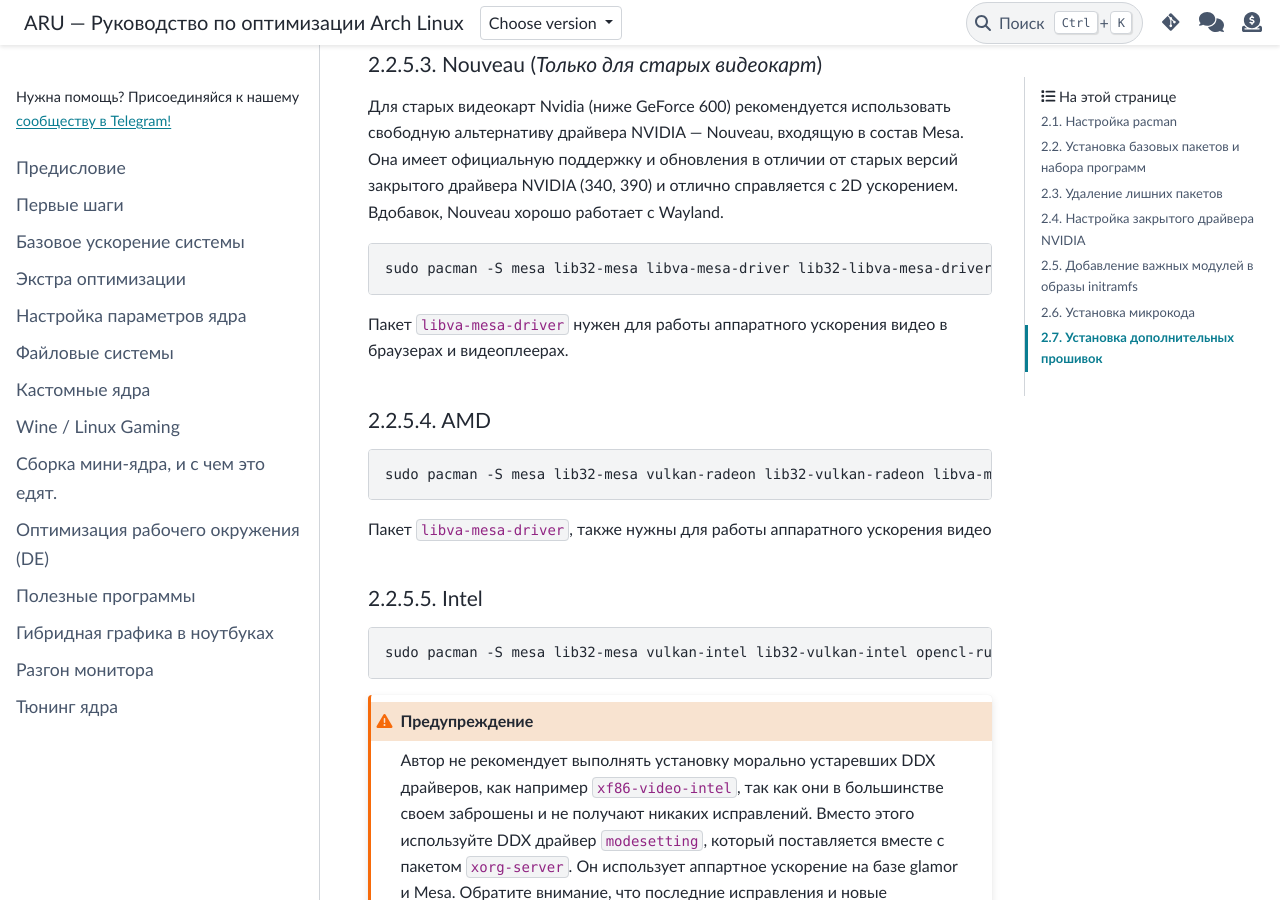
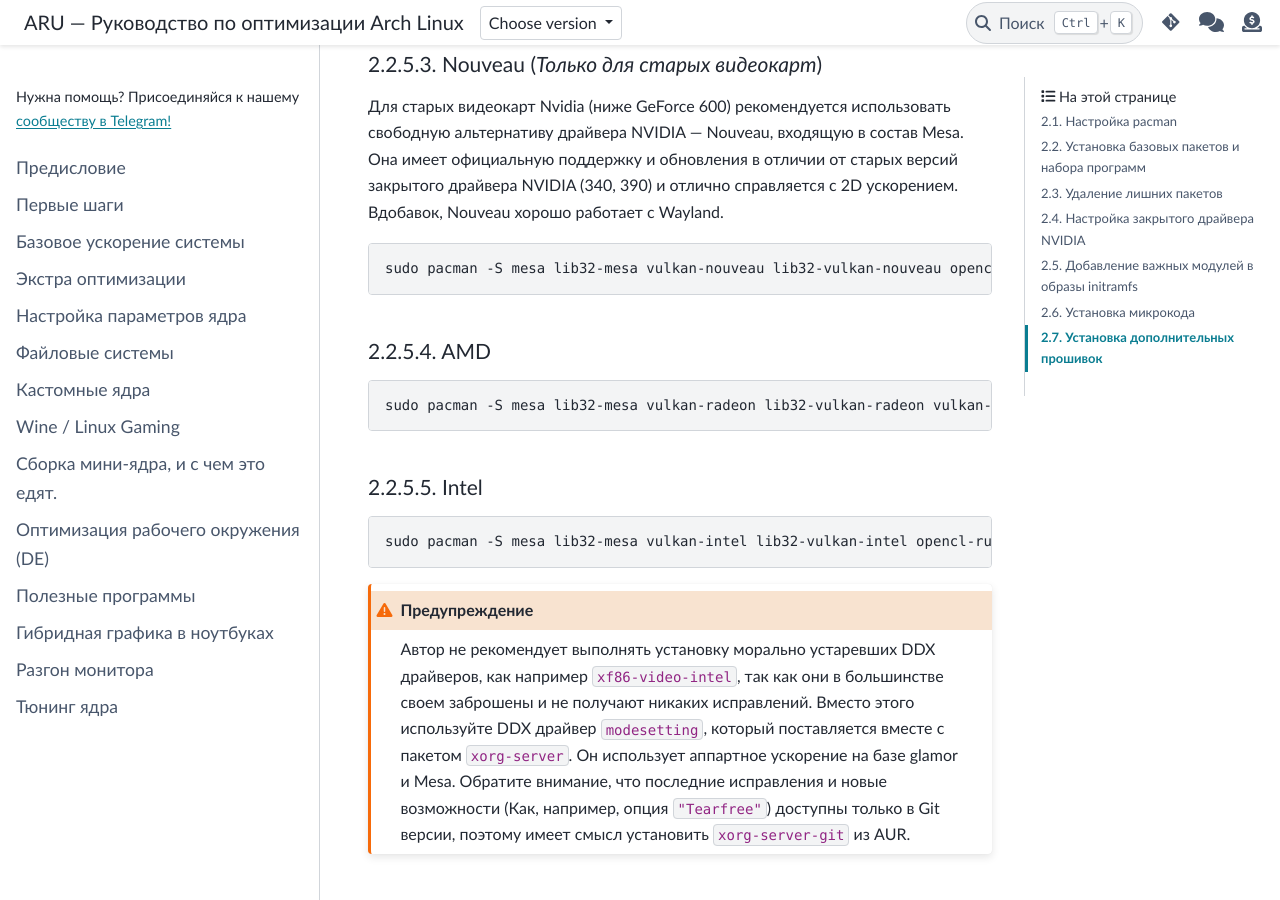
Before and after one commit to ventureoo/ARU, a Sphinx documentation site: the page built from docs/source/first-steps.rst, in a window 1280 px wide and 900 px high, scrolled down 6476 px. Built offline with Sphinx 7.4.7 and the PyData theme 0.15.4, drawn with Linux system fonts in a browser that asks for light colours.

Commit message:
first-steps: Most of VAAPI drivers now part of the mesa package
See: https://gitlab.archlinux.org/archlinux/packaging/packages/mesa/-/commit/825be1410117ed165a6eee7a11e3a3e3cce2ae4b

Signed-off-by: Vasiliy Stelmachenok <ventureo@cachyos.org>

```diff
--- a/docs/source/first-steps.rst
+++ b/docs/source/first-steps.rst
@@ -314,19 +314,13 @@
 драйвера NVIDIA (340, 390) и отлично справляется с 2D ускорением. Вдобавок,
 Nouveau хорошо работает с Wayland. ::
 
-  sudo pacman -S mesa lib32-mesa libva-mesa-driver lib32-libva-mesa-driver vulkan-nouveau lib32-vulkan-nouveau opencl-rusticl-mesa lib32-opencl-rusticl-mesa
-
-Пакет ``libva-mesa-driver`` нужен для работы аппаратного ускорения
-видео в браузерах и видеоплеерах.
+  sudo pacman -S mesa lib32-mesa vulkan-nouveau lib32-vulkan-nouveau opencl-rusticl-mesa lib32-opencl-rusticl-mesa
 
 AMD
 ----
 ::
 
-  sudo pacman -S mesa lib32-mesa vulkan-radeon lib32-vulkan-radeon libva-mesa-driver lib32-libva-mesa-driver vulkan-mesa-layers opencl-rusticl-mesa lib32-opencl-rusticl-mesa
-
-Пакет ``libva-mesa-driver``, также нужны для работы аппаратного
-ускорения видео
+  sudo pacman -S mesa lib32-mesa vulkan-radeon lib32-vulkan-radeon vulkan-mesa-layers opencl-rusticl-mesa lib32-opencl-rusticl-mesa
 
 Intel
 -----
```
Also changed, not shown: other parts of docs/source/first-steps.rst (+2 -2 lines).
